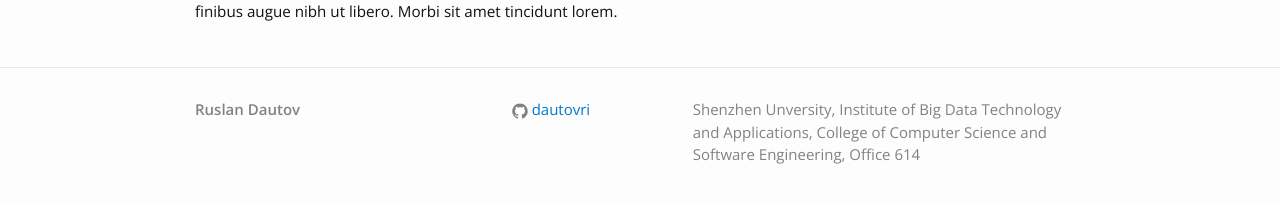
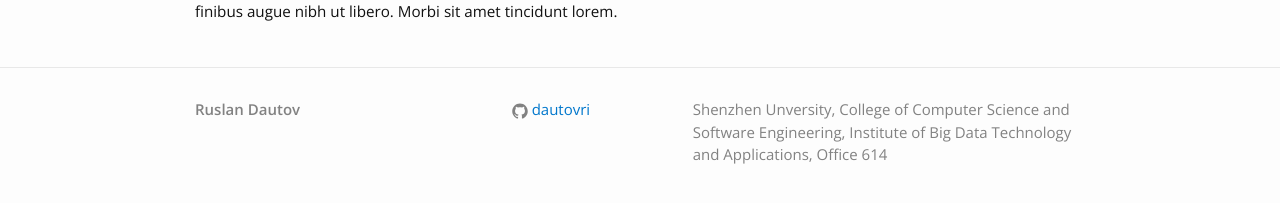
Before and after one commit to svmiller/steve-ngvb-jekyll-template, a Jekyll site: the page built from index.html, in a window 1280 px wide. Shown: the part 231-434 px from the top of the page. Built offline with Jekyll 4.4.1, drawn with Linux system fonts in a browser that asks for light colours; part of the change alters nothing that is shown.

```diff
--- a/_config.yml
+++ b/_config.yml
@@ -3,8 +3,8 @@ title: Ruslan Dautov
 email:
 description: >
      Shenzhen Unversity,
+     College of Computer Science and Software Engineering,
      Institute of Big Data Technology and Applications,
-     College of Computer Science and Software Engineering,
      Office 614
 
 baseurl: "" # the subpath of your site, e.g. /blog/
```
